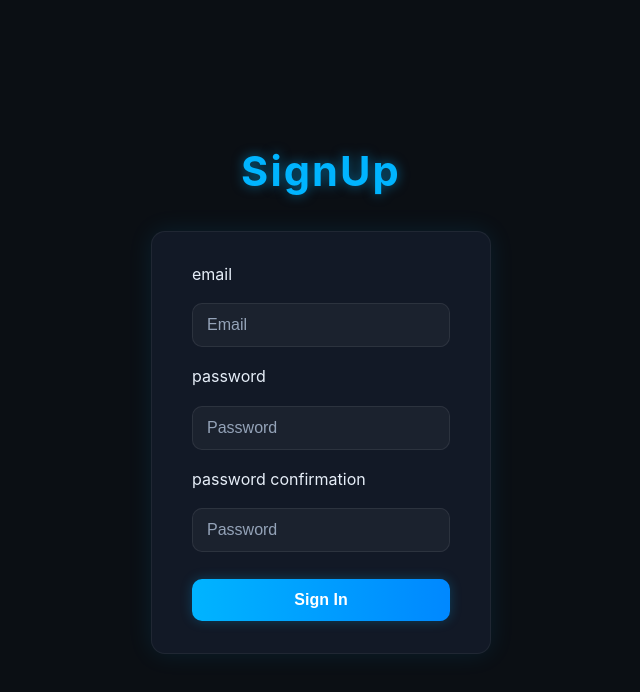
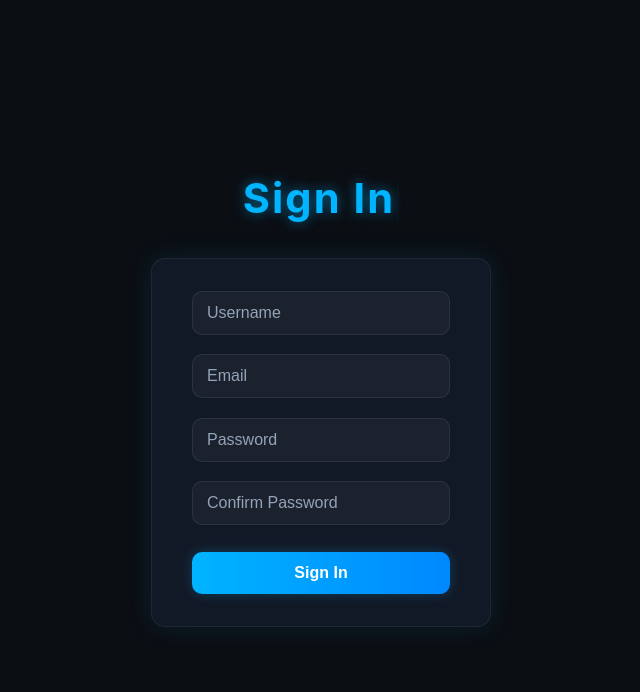
Before and after one commit to nao317/synapz, a Next.js app: page /signup in a window 1280 px wide. Shown: the top 692 px of the page, without its empty margins (319-959 px from the left). Built offline with nearby package versions, Linux system fonts and the light colour scheme.

Commit message:
サインアップ画面のUIをログイン画面と統一。ホーム画面からサインアップ画面へのルーティングも追加

```diff
--- a/src/app/login/page.tsx
+++ b/src/app/login/page.tsx
@@ -11,7 +11,7 @@ export default function LoginPage() {
     return (
         <div className={styles.container}>
             <TypewriterText>
-                <h1 className={styles.title}>Login</h1>
+                <h1 className={styles.title}>Log In</h1>
             </TypewriterText>
             <form className={styles.form}>
                 <input
--- a/src/app/signup/page.tsx
+++ b/src/app/signup/page.tsx
@@ -3,16 +3,26 @@
 // login.tsx
 import React, { useState } from 'react';
 import styles from './signup.module.css';
-
+import TypewriterText from '../../lib/components/TypewriterText';
 export default function LoginPage() {
+    const [username, setUsername] = useState('');
     const [email, setEmail] = useState('');
     const [password, setPassword] = useState('');
+    const [confirmpassword, setConfirmpassword] = useState('');
 
     return (
         <div className={styles.container}>
-            <h1 className={styles.title}>SignUp</h1>
+            <TypewriterText>
+                <h1 className={styles.title}>Sign In</h1>
+            </TypewriterText>
             <form className={styles.form}>
-              <span>email</span>
+                <input
+                    type="name"
+                    placeholder="Username"
+                    className={styles.input}
+                    value={username}
+                    onChange={(e) => setUsername(e.target.value)}
+                />
                 <input
                     type="email"
                     placeholder="Email"
@@ -20,7 +30,6 @@ export default function LoginPage() {
                     value={email}
                     onChange={(e) => setEmail(e.target.value)}
                 />
-                <span>password</span>
                 <input
                     type="password"
                     placeholder="Password"
@@ -28,13 +37,12 @@ export default function LoginPage() {
                     value={password}
                     onChange={(e) => setPassword(e.target.value)}
                 />
-                <span>password confirmation</span>
                 <input
                     type="password"
-                    placeholder="Password"
+                    placeholder="Confirm Password"
                     className={styles.input}
-                    value={password}
-                    onChange={(e) => setPassword(e.target.value)}
+                    value={confirmpassword}
+                    onChange={(e) => setConfirmpassword(e.target.value)}
                 />
                 <button type="submit" className={styles.button}>
                     Sign In
```
